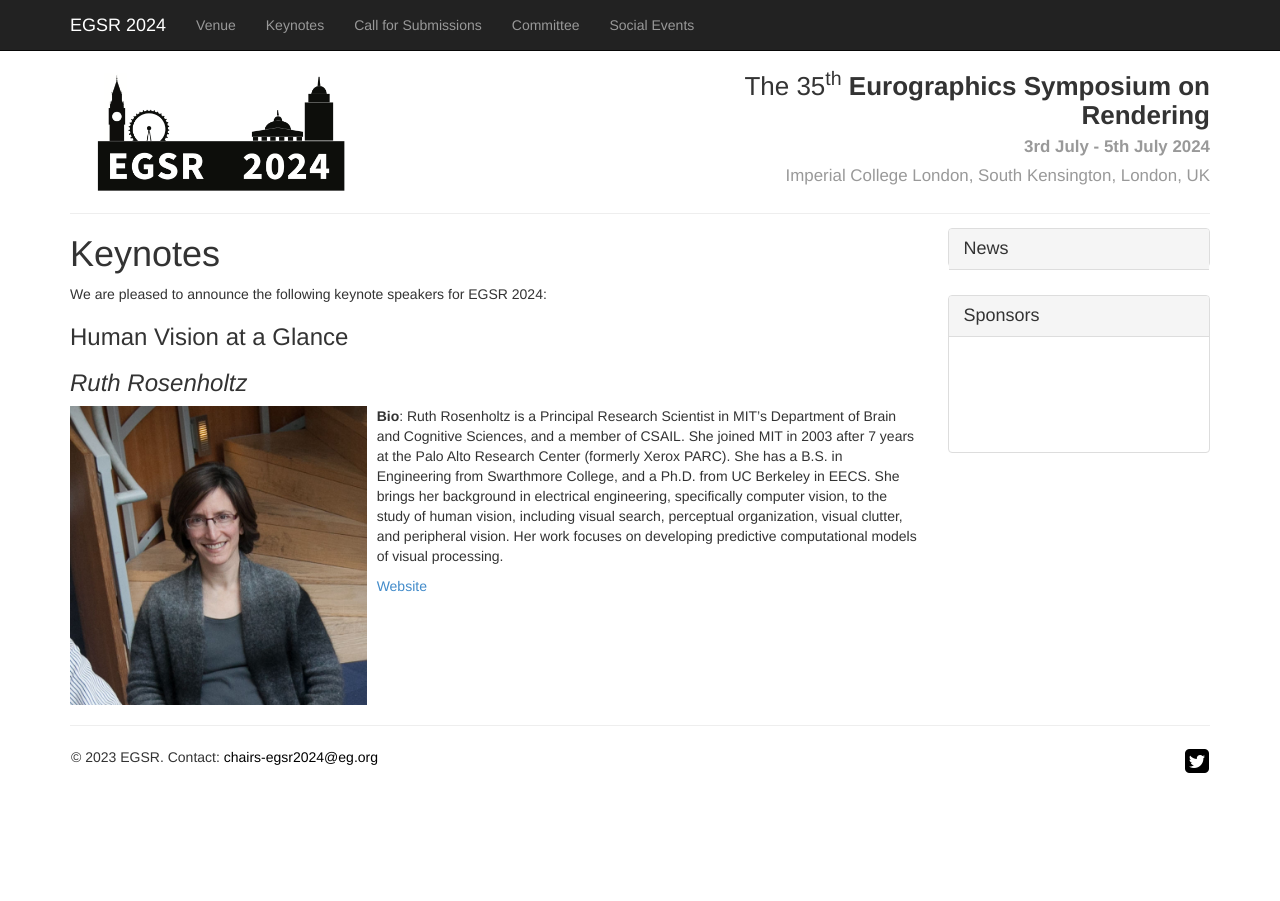
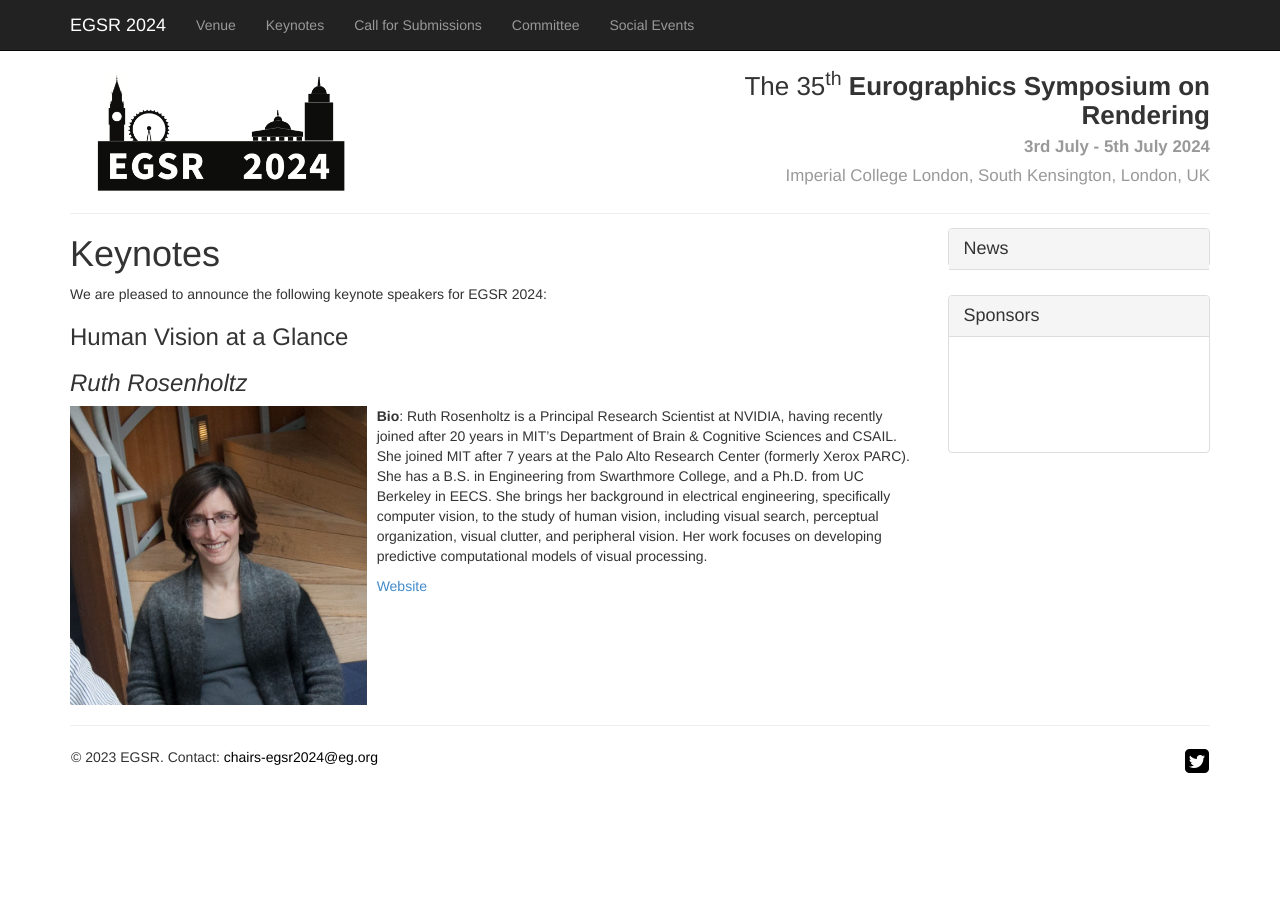
Before and after one commit to emilienogue/egsr2024.github.io, a Jekyll site: the page built from keynotes.md, in a window 1280 px wide. Built offline with Jekyll 4.4.1, drawn with Linux system fonts in a browser that asks for light colours; comment, search, counter and statistics services are not loaded.

Commit message:
Update keynotes.md

```diff
--- a/keynotes.md
+++ b/keynotes.md
@@ -19,6 +19,6 @@ We are pleased to announce the following keynote speakers for EGSR 2024:
 ### <em>Ruth Rosenholtz</em>
 
 <img class="keynotes-image" src="{{site.url}}/img/keynotes/RosenholtzHeadshot.jpg" alt="Ruth Rosenholtz">
-<strong>Bio</strong>: Ruth Rosenholtz is a Principal Research Scientist in MIT's Department of Brain and Cognitive Sciences, and a member of CSAIL. She joined MIT in 2003 after 7 years at the Palo Alto Research Center (formerly Xerox PARC). She has a B.S. in Engineering from Swarthmore College, and a Ph.D. from UC Berkeley in EECS. She brings her background in electrical engineering, specifically computer vision, to the study of human vision, including visual search, perceptual organization, visual clutter, and peripheral vision. Her work focuses on developing predictive computational models of visual processing.
+<strong>Bio</strong>: Ruth Rosenholtz is a Principal Research Scientist at NVIDIA, having recently joined after 20 years in MIT’s Department of Brain & Cognitive Sciences and CSAIL. She joined MIT after 7 years at the Palo Alto Research Center (formerly Xerox PARC). She has a B.S. in Engineering from Swarthmore College, and a Ph.D. from UC Berkeley in EECS. She brings her background in electrical engineering, specifically computer vision, to the study of human vision, including visual search, perceptual organization, visual clutter, and peripheral vision. Her work focuses on developing predictive computational models of visual processing.
 
 <a href="https://www.csail.mit.edu/person/ruth-rosenholtz">Website</a>
```
